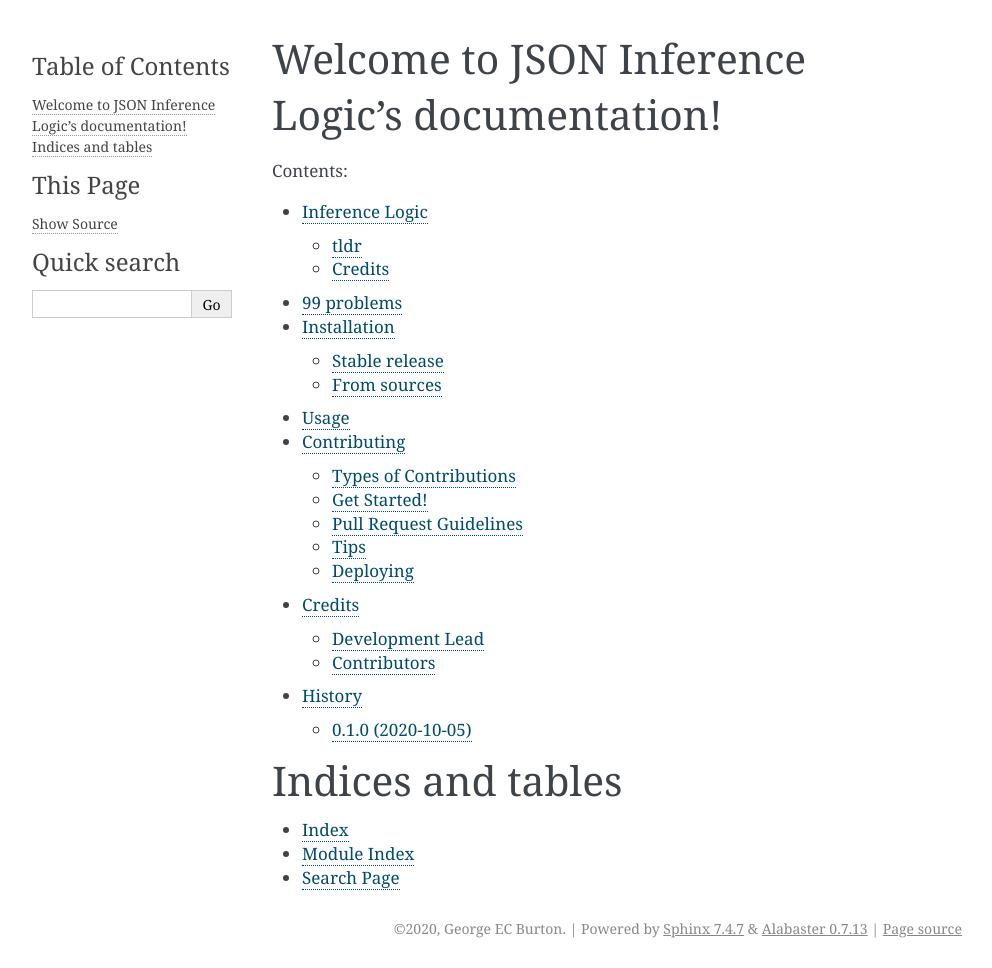
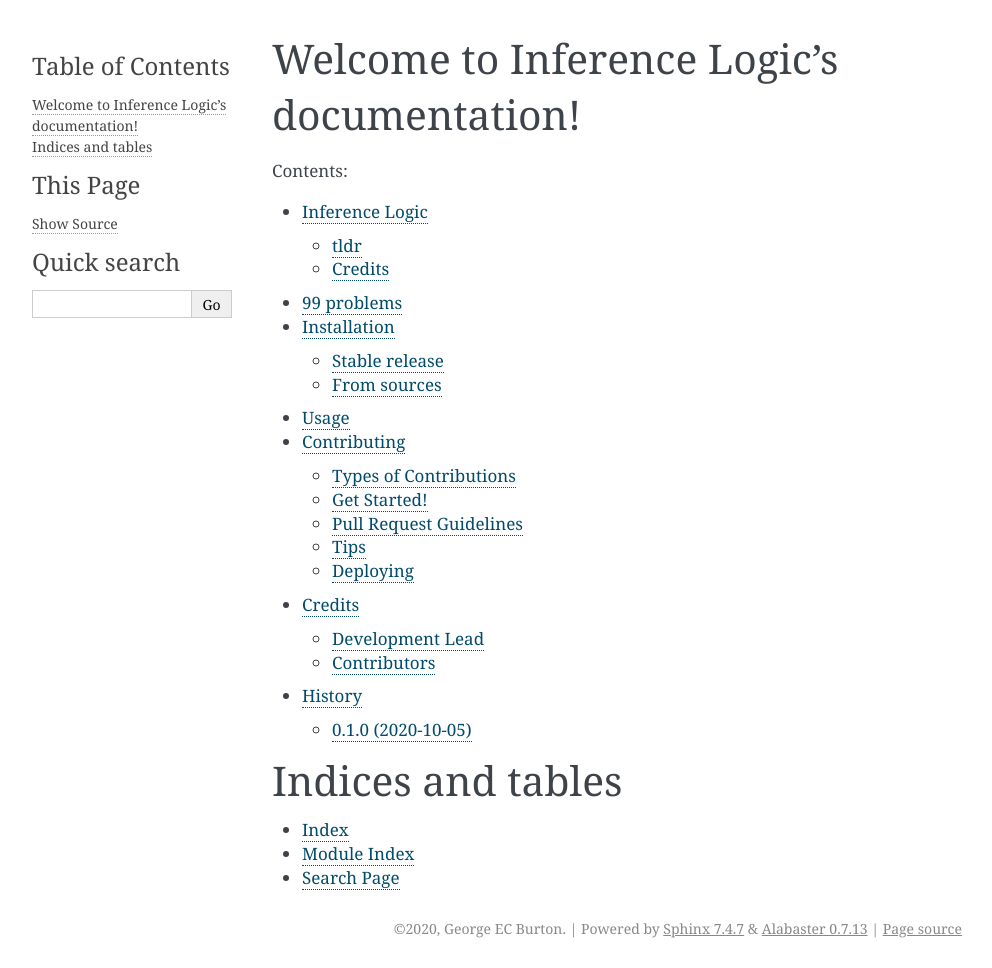
Before and after one commit to gecBurton/inference_logic, a Sphinx documentation site: the page built from docs/index.rst, in a window 1280 px wide. Shown: the whole page, without its empty margins (148-1140 px from the left). Built offline with Sphinx 7.4.7, drawn with Linux system fonts in a browser that asks for light colours.

```diff
--- a/README.rst
+++ b/README.rst
@@ -28,7 +28,7 @@ The code is loosely based on Prolog, however:
 
 * We use Python's native iter-unpacking star notation to indicate that a Variable points to all elements in a list's tail.
 
-The success of this project is measured by the number of the `99 problems`_ solved_ to keep the code focussed on delivering features and not bike-shedding
+The success of this project is measured by the number of the `99 problems`_ actually solved_ to keep the code focussed on delivering features and not bike-shedding
 
 This code is experimental and incomplete. Do not use it in your work or school! If you wish to use a serious, well tested declarative tool in Python use the excellent pyDatalog_.
 
@@ -87,4 +87,4 @@ Thank you to kclaurelie_ for helping to solve the fundamental problem that had b
 .. _py4fun: https://www.openbookproject.net/py4fun/prolog/prolog1.html
 .. _kclaurelie: https://github.com/kclaurelie
 .. _LINQ: https://docs.microsoft.com/en-us/dotnet/csharp/programming-guide/concepts/linq/
-.. _solved: ./tests/ninety_nine_problems
+.. _solved: https://github.com/gecBurton/inference_logic/tree/main/tests/ninety_nine_problems
--- a/docs/conf.py
+++ b/docs/conf.py
@@ -47,7 +47,7 @@ source_suffix = ".rst"
 master_doc = "index"
 
 # General information about the project.
-project = "JSON Inference Logic"
+project = "Inference Logic"
 copyright = "2020, George EC Burton"
 author = "George EC Burton"
 
@@ -128,7 +128,7 @@ latex_documents = [
     (
         master_doc,
         "inference_logic.tex",
-        "JSON Inference Logic Documentation",
+        "Inference Logic Documentation",
         "George EC Burton",
         "manual",
     ),
@@ -153,7 +153,7 @@ texinfo_documents = [
     (
         master_doc,
         "inference_logic",
-        "JSON Inference Logic Documentation",
+        "Inference Logic Documentation",
         author,
         "inference_logic",
         "One line description of project.",
--- a/docs/index.rst
+++ b/docs/index.rst
@@ -1,4 +1,4 @@
-Welcome to JSON Inference Logic's documentation!
+Welcome to Inference Logic's documentation!
 ================================================
 
 .. toctree::
```
